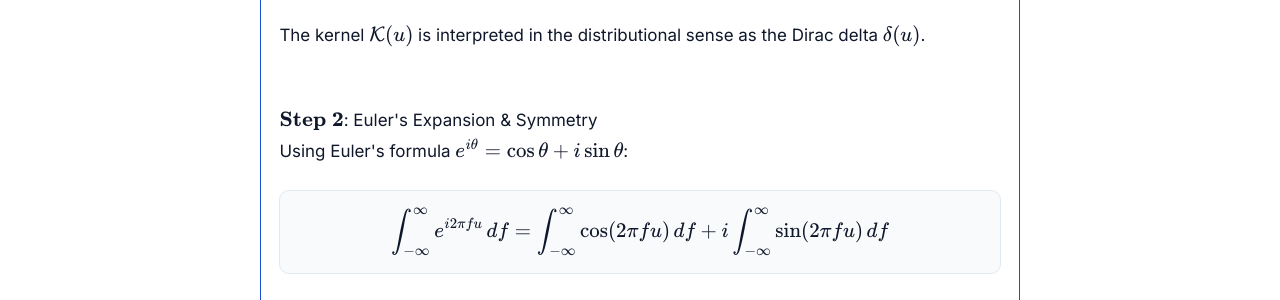
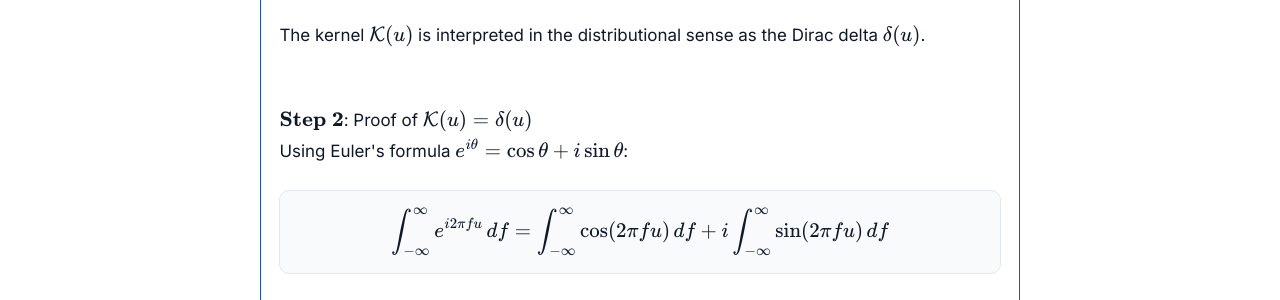
Before and after one commit to yashmrsawant/yashmrsawant.github.io, a Jekyll site: the page built from _posts/2026-04-01-the-fourier-transform-theory-proofs-and-neural-applications.md, in a window 1280 px wide and 900 px high, scrolled down 8299 px. Shown: the part 159-459 px from the top of the window. Built offline with Jekyll 4.4.1, drawn with Linux system fonts in a browser that asks for light colours.

Commit message:
Auto-commit: Update blog 2026-10-18 17:59:47

```diff
--- a/_posts/2026-04-01-the-fourier-transform-theory-proofs-and-neural-applications.md
+++ b/_posts/2026-04-01-the-fourier-transform-theory-proofs-and-neural-applications.md
@@ -297,7 +297,7 @@ $$
 <br>
 
 <p>
-$\textbf{Step 2}$: Euler's Expansion & Symmetry<br>
+$\textbf{Step 2}$: Proof of $\mathcal{K}(u) = \delta(u)$<br>
 Using Euler's formula $e^{i \theta} = \cos\theta + i \sin\theta$:
 </p>
 
```
